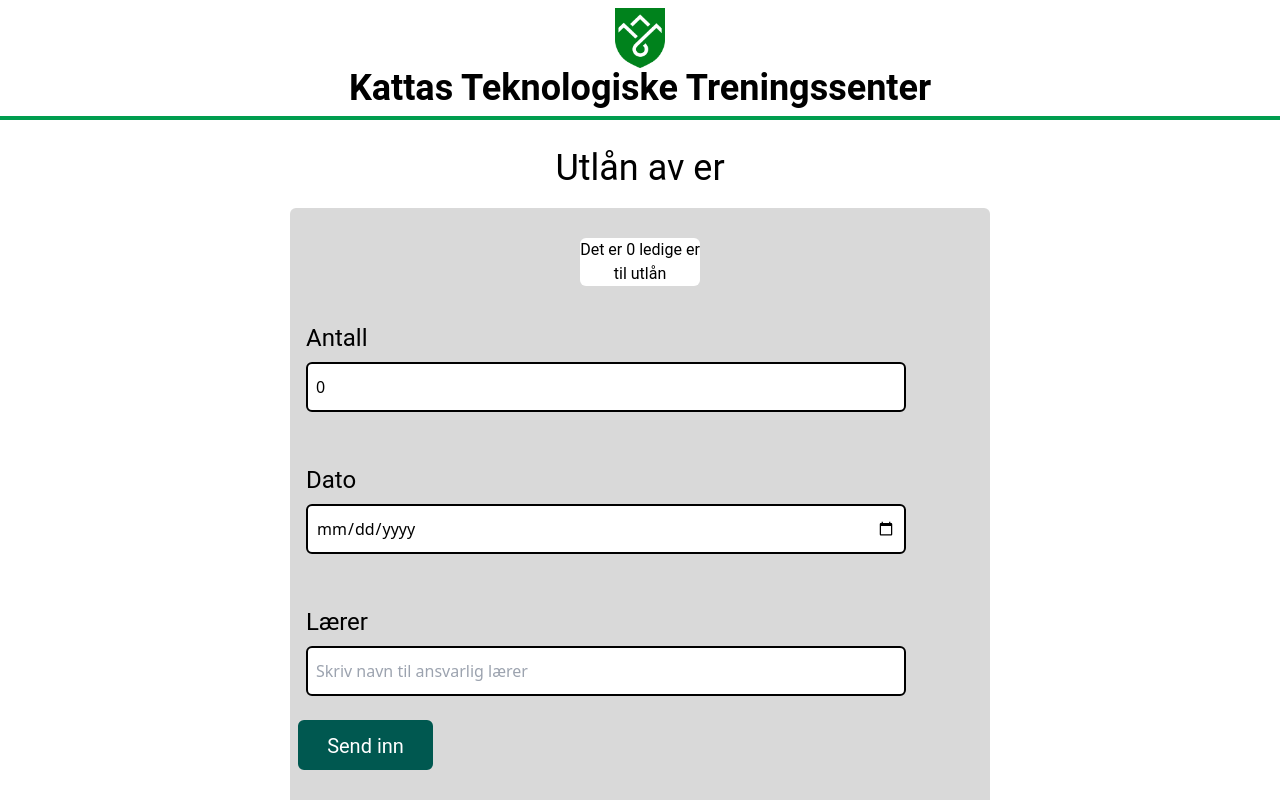
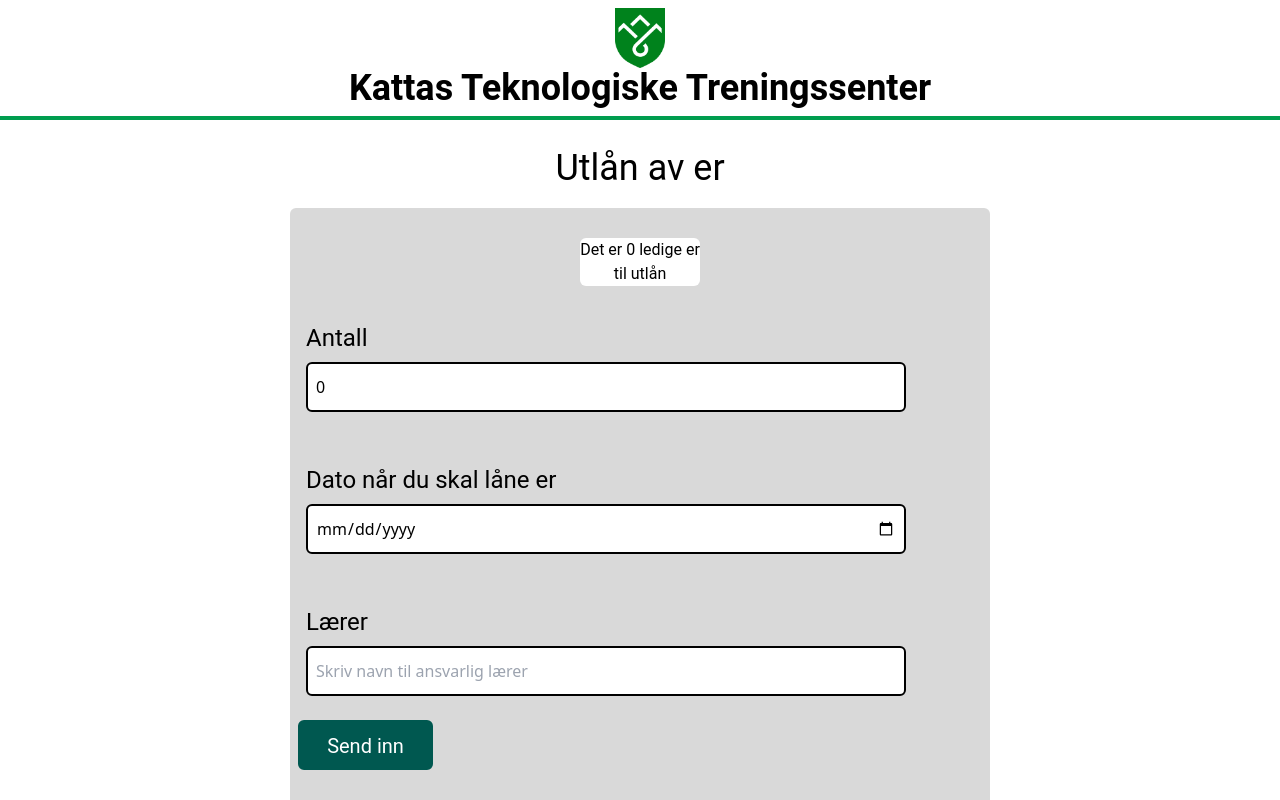
Before and after one commit to BBroOW/KTT, a React (Vite) app in the folder Client/: page /Utleie/Godkjennelse in a window 1280 px wide. Shown: the top 800 px of the page. Built offline with nearby package versions, Linux system fonts and the light colour scheme.

Commit message:
Update date heading in UtleieVerification component

```diff
--- a/Client/src/UtleieVerification.tsx
+++ b/Client/src/UtleieVerification.tsx
@@ -98,7 +98,9 @@ const UtleieVerification: React.FC = () => {
               />
             </div>
             <div className="flex flex-col p-4 mt-5">
-              <h1 className="font-body text-2xl">Dato</h1>
+              <h1 className="font-body text-2xl">
+                Dato når du skal låne {item + ending}
+              </h1>
               <input
                 type="date"
                 placeholder="Skriv datoen til dagen du henter utstyret"
```
